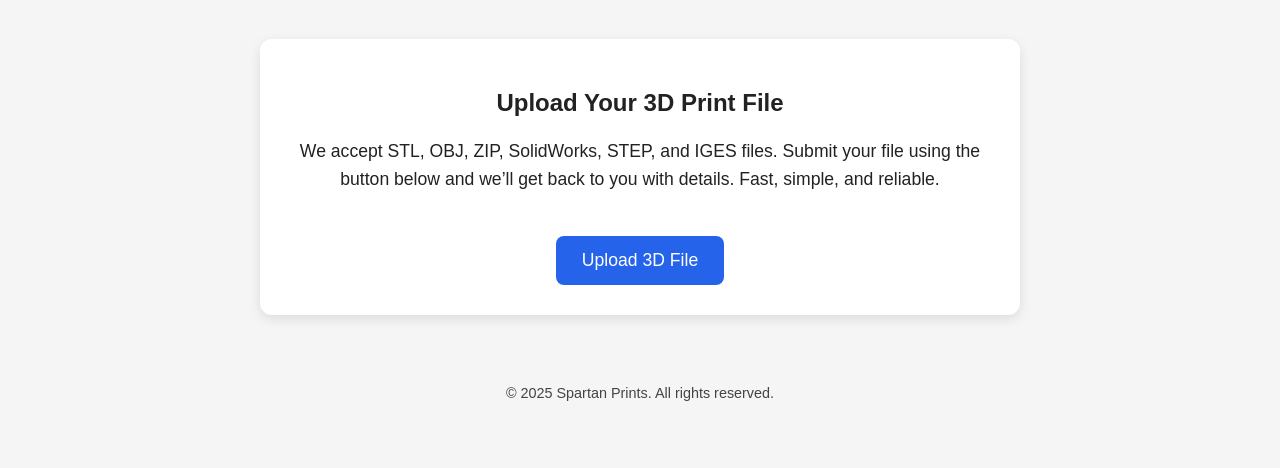
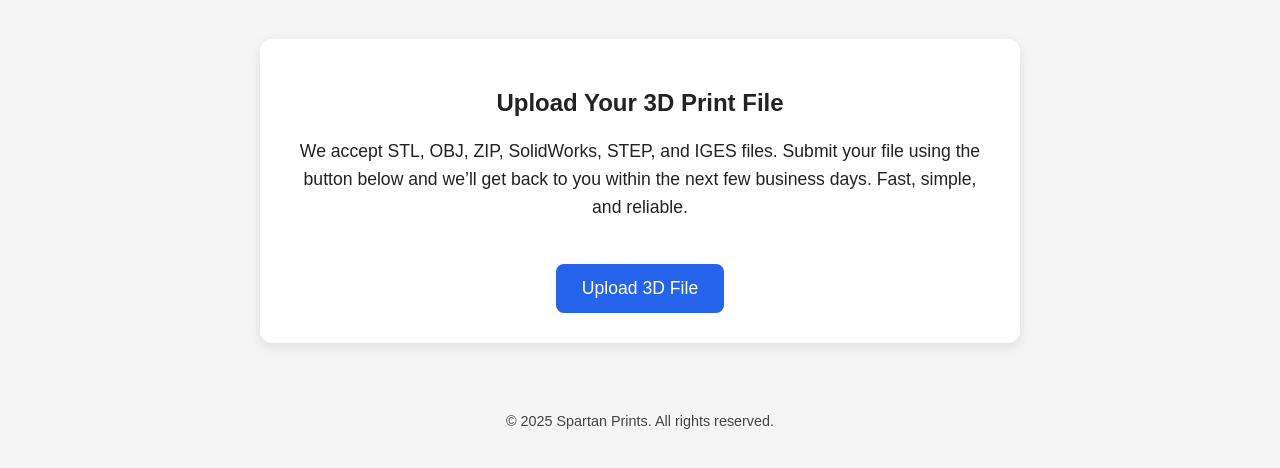
Before and after one commit to Battiestkey808/spartanprints, a plain HTML site: page index.html in a window 1280 px wide. Shown: the part 86-554 px from the top of the page. Drawn offline with Linux system fonts and the light colour scheme.

Commit message:
Update index.html

```diff
--- a/index.html
+++ b/index.html
@@ -78,7 +78,7 @@
   <h2>Upload Your 3D Print File</h2>
   <p>
     We accept STL, OBJ, ZIP, SolidWorks, STEP, and IGES files. Submit your file using the button below
-    and we’ll get back to you with details. Fast, simple, and reliable.
+    and we’ll get back to you within the next few business days. Fast, simple, and reliable.
   </p>
 
   <!-- Replace this link with your actual upload form -->
```
